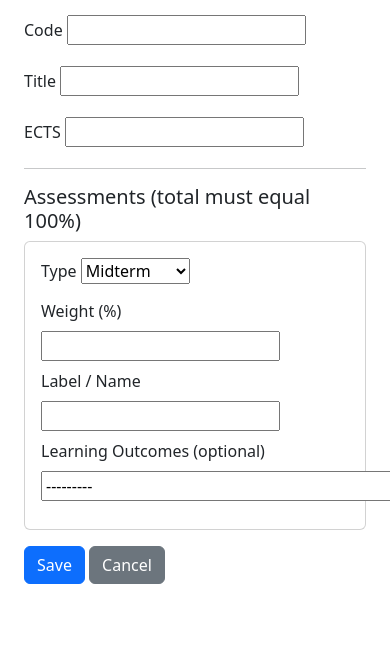
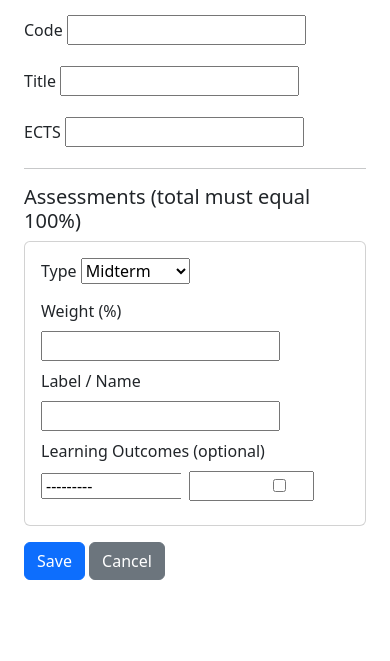
Before and after one commit to Mirket07/Acumie, a Django app: page /courses/teacher/course/create/ in a window 390 px wide; the page is wider, and only the part inside the window is pictured. Shown: the part 111-772 px from the top of that part. Run offline with Django 5.2, Linux system fonts and the light colour scheme; a user stored in the database is signed in; data comes from the database, SQL or seed files in the repository; parts of the project's set-up code (start-up, migrations or seed data) failed here and were passed over.

Commit message:
betterer html for teacher

```diff
--- a/courses/templates/courses/teacher/course_form.html
+++ b/courses/templates/courses/teacher/course_form.html
@@ -5,6 +5,20 @@
 
 <div class="container py-4"> <h2 class="mb-3">{% if is_create %}Create Course{% else %}Edit Course{% endif %}</h2> <form method="post"> {% csrf_token %} <div class="mb-3"> <div class="row g-3"> <div class="col-md-3"> <label class="form-label">Code</label> {{ form.code }} {{ form.code.errors }} </div> <div class="col-md-6"> <label class="form-label">Title</label> {{ form.title }} {{ form.title.errors }} </div> <div class="col-md-3"> <label class="form-label">ECTS</label> {{ form.ects_credit }} {{ form.ects_credit.errors }} </div> </div> </div>
 <hr>
+
+<style>
+  /* Constrain LO controls to prevent overflow; keep simple responsive layout */
+  .alo-list { display:flex; flex-direction:column; gap:6px; }
+  .alo-row { display:flex; align-items:center; gap:8px; flex-wrap:wrap; }
+  .alo-learning-outcome { min-width:0; max-width:220px; overflow:hidden; text-overflow:ellipsis; white-space:nowrap; }
+  .alo-contribution { width:86px; flex:0 0 86px; }
+  .alo-hidden { display:none; }
+  /* small tweak for very narrow screens */
+  @media (max-width:480px){
+    .alo-learning-outcome { max-width:140px; }
+    .alo-contribution { width:72px; flex:0 0 72px; }
+  }
+</style>
 
 <h5>Assessments (total must equal 100%)</h5>
 {{ formset.management_form }}
@@ -29,17 +43,26 @@
       </div>
       <div class="col-md-2">
         <label class="form-label">Learning Outcomes (optional)</label>
-        {% for sub in alo_fs.forms %}
-          <div class="d-flex gap-2 mb-1">
-            {{ sub.learning_outcome }}
-            {{ sub.contribution_percentage }}%
-            {% if sub.DELETE %}{{ sub.DELETE }}{% endif %}
-          </div>
-        {% endfor %}
-        {{ alo_fs.management_form }}
+        {% if alo_fs.management_form %}
+          {{ alo_fs.management_form }}
+        {% endif %}
+        <div class="alo-list">
+          {% for sub in alo_fs.forms %}
+            <div class="alo-row">
+              {% for hidden in sub.hidden_fields %}
+                <span class="alo-hidden">{{ hidden }}</span>
+              {% endfor %}
+
+              <div class="alo-learning-outcome">{{ sub.learning_outcome }}</div>
+              <div class="alo-contribution">{{ sub.contribution_percentage }}</div>
+              <div class="ms-1">{% if sub.DELETE %}{{ sub.DELETE }}{% endif %}</div>
+            </div>
+          {% endfor %}
+        </div>
         {{ alo_fs.non_field_errors }}
       </div>
       <div class="col-md-1 text-end">
+        {% for hidden in form.hidden_fields %}{{ hidden }}{% endfor %}
         {% if form.instance.pk %}
           <label class="form-check-label">Remove</label><br>
           {{ form.DELETE }}
```
